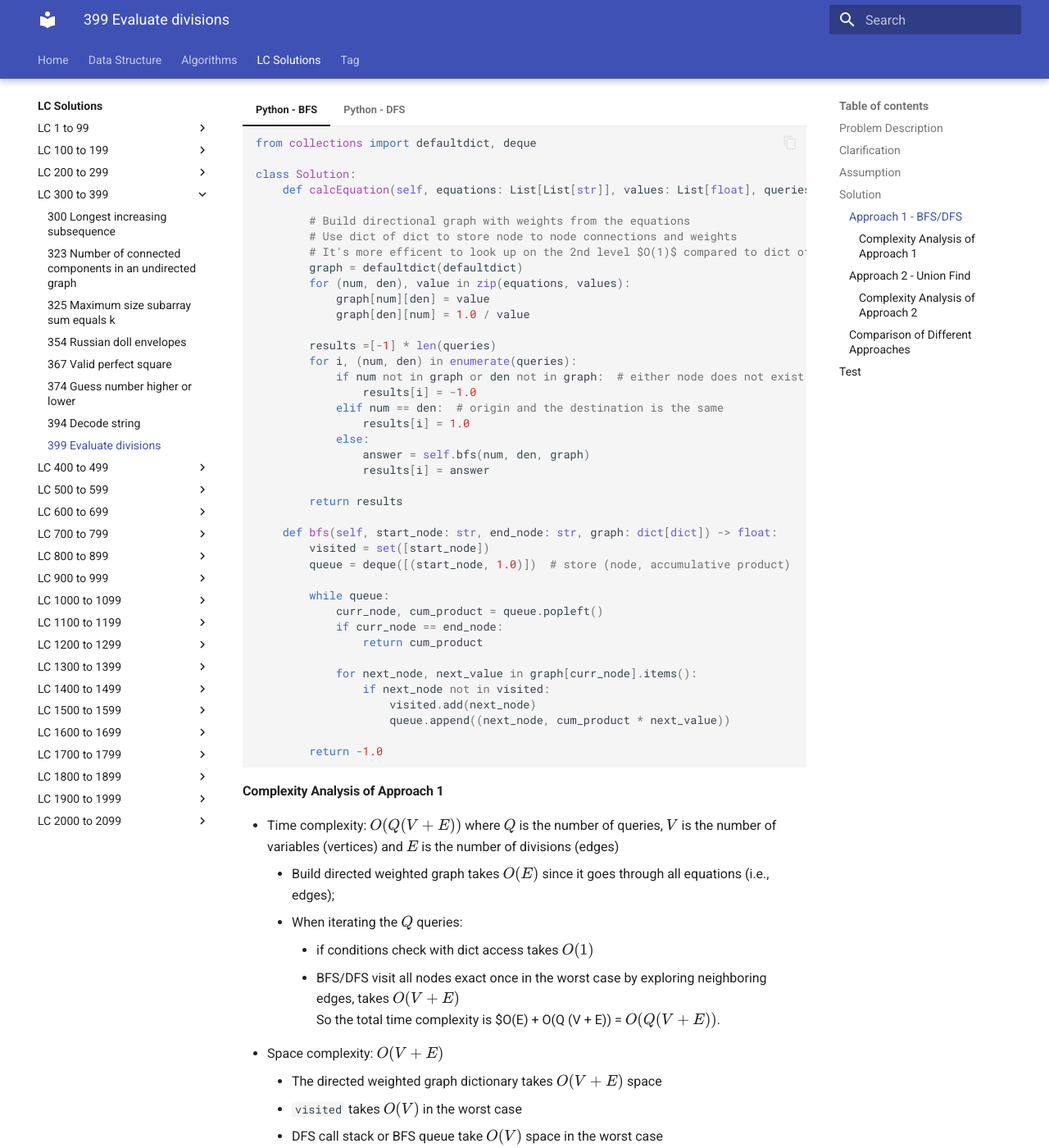
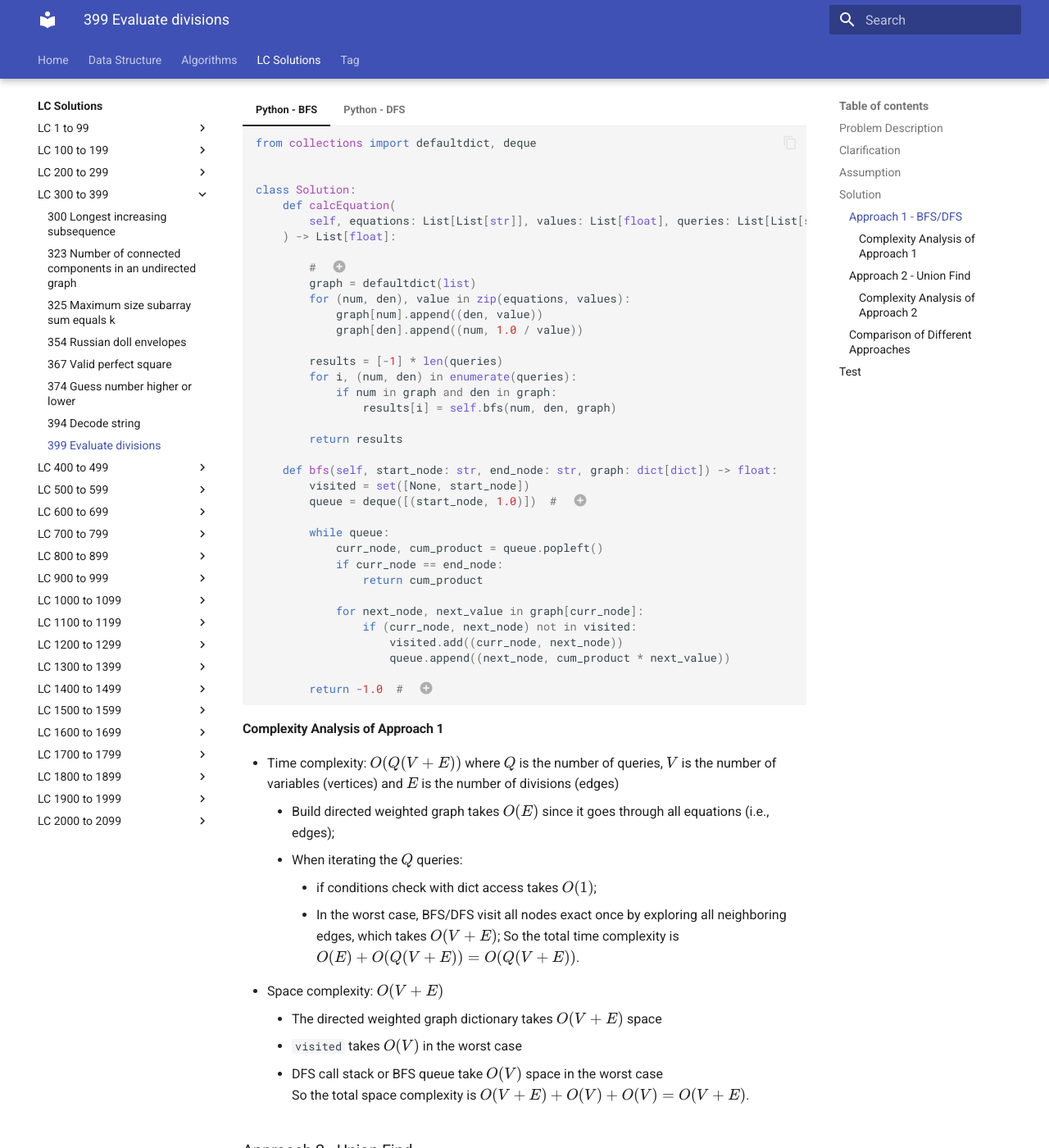
Before and after one commit to RogerLuo-Code/coding-practice, an MkDocs documentation site: the page built from docs/lc-solutions/lc0300-0399/lc0399-evaluate-division.md, in a window 1280 px wide and 1400 px high, scrolled down 1433 px. Shown: the whole window at 82% size. Built offline with MkDocs 1.6.1 and Material for MkDocs 9.7.7, drawn with Linux system fonts in a browser that asks for light colours.

Commit message:
Update solution to LC0399: Evaluate Division

````diff
--- a/docs/lc-solutions/lc0300-0399/lc0399-evaluate-division.md
+++ b/docs/lc-solutions/lc0300-0399/lc0399-evaluate-division.md
@@ -9,15 +9,22 @@
 
 ## Problem Description
 
-[LeetCode Problem 399](https://leetcode.com/problems/evaluate-division/description/): You are given an array of variable pairs `equations` and an array of real numbers `values`, where `equations[i] = [Ai, Bi]` and `values[i]` represent the equation `Ai / Bi = values[i]`. Each `Ai` or `Bi` is a string that represents a single variable.
+[LeetCode Problem 399](https://leetcode.com/problems/evaluate-division/description/):
+You are given an array of variable pairs `equations` and an array of real numbers
+`values`, where `equations[i] = [Ai, Bi]` and `values[i]` represent the equation
+`Ai / Bi = values[i]`. Each `Ai` or `Bi` is a string that represents a single variable.
 
-You are also given some `queries`, where `queries[j] = [Cj, Dj]` represents the `jth` query where you must find the answer for `Cj / Dj = ?`.
+You are also given some `queries`, where `queries[j] = [Cj, Dj]` represents the `jth`
+query where you must find the answer for `Cj / Dj = ?`.
 
-Return _the answers to all queries_. If a single answer cannot be determined, return `-1.0`.
+Return _the answers to all queries_. If a single answer cannot be determined, return
+`-1.0`.
 
-**Note:** The input is always valid. You may assume that evaluating the queries will not result in division by zero and that there is no contradiction.
+**Note:** The input is always valid. You may assume that evaluating the queries will not
+result in division by zero and that there is no contradiction.
 
-**Note:** The variables that do not occur in the list of equations are undefined, so the answer cannot be determined for them.
+**Note:** The variables that do not occur in the list of equations are undefined, so the
+answer cannot be determined for them.
 
 ## Clarification
 
@@ -30,9 +37,13 @@
 
 ## Solution
 
-We can transform the equations into directed weighted graph, where each variable is a vertex and the division relationship between variables is edge with direction and weight. The direction of edge indicates the order of division and the weight of edge indicates the result of division.
+We can transform the equations into directed weighted graph, where each variable is a
+vertex and the division relationship between variables is edge with direction and
+weight. The direction of edge indicates the order of division and the weight of edge
+indicates the result of division.
 
-For example, the equations $a / b = 2$ and $b / c = 3$ can be represented in the following graph.
+For example, the equations $a / b = 2$ and $b / c = 3$ can be represented in the
+following graph.
 
 ```mermaid
     graph LR
@@ -50,81 +61,76 @@
 
 ### Approach 1 - BFS/DFS
 
-First build the directed weighted graph from equations. Then we can use either Breadth-First Search (BFS) or Depth-First Search (DFS) to find the path between two nodes and calculate the cumulative product along the path if exists.
+First build the directed weighted graph from equations. Then we can use either
+Breadth-First Search (BFS) or Depth-First Search (DFS) to find the path between two
+nodes and calculate the cumulative product along the path if exists.
 
 === "Python - BFS"
     ```python
     from collections import defaultdict, deque
 
+
     class Solution:
-        def calcEquation(self, equations: List[List[str]], values: List[float], queries: List[List[str]]) -> List[float]:
+        def calcEquation(
+            self, equations: List[List[str]], values: List[float], queries: List[List[str]]
+        ) -> List[float]:
 
-            # Build directional graph with weights from the equations
-            # Use dict of dict to store node to node connections and weights
-            # It's more efficent to look up on the 2nd level $O(1)$ compared to dict of list which takes $O(n)$ for the 2nd level of list
-            graph = defaultdict(defaultdict)
+            #  (1)
+            graph = defaultdict(list)
             for (num, den), value in zip(equations, values):
-                graph[num][den] = value
-                graph[den][num] = 1.0 / value
+                graph[num].append((den, value))
+                graph[den].append((num, 1.0 / value))
 
-            results =[-1] * len(queries)
+            results = [-1] * len(queries)
             for i, (num, den) in enumerate(queries):
-                if num not in graph or den not in graph:  # either node does not exist
-                    results[i] = -1.0
-                elif num == den:  # origin and the destination is the same
-                    results[i] = 1.0
-                else:
-                    answer = self.bfs(num, den, graph)
-                    results[i] = answer
+                if num in graph and den in graph:
+                    results[i] = self.bfs(num, den, graph)
 
             return results
 
         def bfs(self, start_node: str, end_node: str, graph: dict[dict]) -> float:
-            visited = set([start_node])
-            queue = deque([(start_node, 1.0)])  # store (node, accumulative product)
+            visited = set([None, start_node])
+            queue = deque([(start_node, 1.0)])  #  (2)
 
             while queue:
                 curr_node, cum_product = queue.popleft()
                 if curr_node == end_node:
                     return cum_product
 
-                for next_node, next_value in graph[curr_node].items():
-                    if next_node not in visited:
-                        visited.add(next_node)
+                for next_node, next_value in graph[curr_node]:
+                    if (curr_node, next_node) not in visited:
+                        visited.add((curr_node, next_node))
                         queue.append((next_node, cum_product * next_value))
 
-            return -1.0
+            return -1.0  #  (3)
     ```
+
+    1. Build directional graph with weights from the equations. Use dict of list to
+    store node to node connections and weights.
+    2. Store `(node, cumulative product)`.
+    3. Not find end node
 
 === "Python - DFS"
     ```python
     from collections import defaultdict, deque
+
 
     class Solution:
         def calcEquation(
             self, equations: List[List[str]], values: List[float], queries: List[List[str]]
         ) -> List[float]:
 
-            # Build directional graph with weights from the equations
-            # Use dict of dict to store node to node connections and weights
-            # It's more efficent to look up on the 2nd level $O(1)$ compared to dict of list which takes $O(n)$ for the 2nd level of list
-            graph = defaultdict(defaultdict)
+            #  (1)
+            graph = defaultdict(list)
             for (num, den), value in zip(equations, values):
-                graph[num][den] = value
-                graph[den][num] = 1.0 / value
+                graph[num].append((den, value))
+                graph[den].append((num, 1.0 / value))
 
             results = [-1] * len(queries)
             for i, (num, den) in enumerate(queries):
-                if num not in graph or den not in graph:  # either node does not exist
-                    results[i] = -1.0
-                elif num == den:  # origin and the destination is the same
-                    results[i] = 1.0
-                elif den in graph[num]:
-                    results[i] = graph[num][den]
-                else:
-                    visited = set()
-                    answer = self.dfs(num, den, graph, visited, 1.0)
-                    results[i] = answer
+                if num in graph and den in graph:
+                    visited = set([(None, num)])
+                    results[i] = self.dfs(num, den, graph, visited, 1.0)
 
             return results
 
@@ -133,33 +139,39 @@
             curr_node: str,
             target_node: str,
             graph: dict[dict],
-            visited: set[str],
+            visited: set,
             cum_product: float,
         ) -> float:
-            visited.add(curr_node)
-
             if curr_node == target_node:
                 return cum_product
 
-            for next_node, next_value in graph[curr_node].items():
-                if next_node not in visited:
-                    visited.add(next_node)
-                    answer = self.dfs(next_node, target_node, graph, visited, cum_product * next_value)
-                    if answer > -1.0:
-                        return answer
+            for next_node, next_value in graph[curr_node]:
+                if (curr_node, next_node) not in visited:
+                    visited.add((curr_node, next_node))
+                    result = self.dfs(
+                        next_node, target_node, graph, visited, cum_product * next_value
+                    )
+                    if result > -1.0:
+                        return result
 
-            return -1.0
+            return -1.0  #  (2)
     ```
+
+    1. Build directional graph with weights from the equations. Use dict of list to
+    store node to node connections and weights.
+    2. Not find end node
 
 #### Complexity Analysis of Approach 1
 
 - Time complexity: $O(Q (V + E))$ where $Q$ is the number of queries, $V$ is the number
 of variables (vertices) and $E$ is the number of divisions (edges)
-    - Build directed weighted graph takes $O(E)$ since it goes through all equations (i.e., edges);
+    - Build directed weighted graph takes $O(E)$ since it goes through all equations
+    (i.e., edges);
     - When iterating the $Q$ queries:
-        - if conditions check with dict access takes $O(1)$
-        - BFS/DFS visit all nodes exact once in the worst case by exploring neighboring edges, takes $O(V + E)$
-    So the total time complexity is $O(E) + O(Q (V + E)) = $O(Q (V + E))$.
+        - if conditions check with dict access takes $O(1)$;
+        - In the worst case, BFS/DFS visit all nodes exact once by exploring all
+        neighboring edges, which takes $O(V + E)$;
+    So the total time complexity is $O(E) + O(Q (V + E)) = O(Q (V + E))$.
 - Space complexity: $O(V + E)$
     - The directed weighted graph dictionary takes $O(V + E)$ space
     - `visited` takes $O(V)$ in the worst case
@@ -168,12 +180,24 @@
 
 ### Approach 2 - Union Find
 
-The problem can also be solved by customized union-find data structure. We can use union-find data structure to easily determine whether there is a path between two vertices. But we need some **customization** to calculate the cumulative product along the path:
+The problem can also be solved by customized union-find data structure. We can use
+union-find data structure to easily determine whether there is a path between two
+vertices. But we need some **customization** to calculate the cumulative product along
+the path:
 
-- Build a map between `node` as a key and `(root, weight)` as a value. The `weight` is a ratio between `node` and `root`, i.e., `weight = node / root`
-- In the `find(x)` function, update the new `weight` element besides updating `root` normally. We can still use path compression and recursively update all the root node in the path to root. The weight between the current node `x` and `root`, `x / root` is calculated using, `x / root = (x / parent) * (parent / root)`. Note that `find(parent)` will return updated weight between `parent` and `root`, `parent / root`.
-- In the `union(x, y, x_y_weight)` function, merge `root[x]` into `root[y]` branches by making `root[root[x]] = root[y]` and calculating the weight between `root[x]` and `root[y]`, `root[x] / root[y] = (x / y) * (y / root[y]) / (x / root[x])`. Note that when merging `root[y]` into `root[x]`, the weight is between `root[y]` and `root[x]`, `root[y] / root[x] = (x / root[x]) / ((x / y) * (y / root[y]))`. Refer to diagrams below for illustrations.
-
+- Build a map between `node` as a key and `(root, weight)` as a value. The `weight` is a
+ratio between `node` and `root`, i.e., `weight = node / root`
+- In the `find(x)` function, update the new `weight` element besides updating `root`
+normally. We can still use path compression and recursively update all the root node in
+the path to root. The weight between the current node `x` and `root`, `x / root` is
+calculated using, `x / root = (x / parent) * (parent / root)`. Note that `find(parent)`
+will return updated weight between `parent` and `root`, `parent / root`.
+- In the `union(x, y, x_y_weight)` function, merge `root[x]` into `root[y]` branches by
+making `root[root[x]] = root[y]` and calculating the weight between `root[x]` and
+`root[y]`, `root[x] / root[y] = (x / y) * (y / root[y]) / (x / root[x])`. Note that when
+merging `root[y]` into `root[x]`, the weight is between `root[y]` and `root[x]`,
+`root[y] / root[x] = (x / root[x]) / ((x / y) * (y / root[y]))`. Refer to diagrams below
+for illustrations.
 
 ```mermaid
     graph LR
@@ -211,7 +235,8 @@
 With the customized union-find structure, we can
 
 1. iterate through each equation and union them with divisions
-2. evaluate the query one by one. If both variables, `x` and `y`, have the same `root`. Then we can calculate `x / y = (x / root) / (y / root)`.
+2. evaluate the query one by one. If both variables, `x` and `y`, have the same `root`.
+Then we can calculate `x / y = (x / root) / (y / root)`.
 
 === "python"
     ```python
@@ -299,9 +324,14 @@
 
 #### Complexity Analysis of Approach 2
 
-- Time complexity: $O((Q + E) \alpha(V))$ where $Q$ is number of queries, $E$ is the number of equations (i.e., edges), and $V$ is the number of variables (i.e., vertices)
-    - For union all equations, it takes $O(E)$ iterations to go through all equations. Each iteration calls `union` function and takes $O(\alpha(V))$ time complexity. So union all equations take $O(E \alpha(V))$;
-    - For evaluating all queries, it takes $O(Q)$ iterations to go through all queries. Each iteration may call `find` function and take $O(\alpha(V))$ in the worst case. So evaluation queries take $O(Q \alpha(V))$;
+- Time complexity: $O((Q + E) \alpha(V))$ where $Q$ is number of queries, $E$ is the
+number of equations (i.e., edges), and $V$ is the number of variables (i.e., vertices)
+    - For union all equations, it takes $O(E)$ iterations to go through all equations.
+    Each iteration calls `union` function and takes $O(\alpha(V))$ time complexity. So
+    union all equations take $O(E \alpha(V))$;
+    - For evaluating all queries, it takes $O(Q)$ iterations to go through all queries.
+    Each iteration may call `find` function and take $O(\alpha(V))$ in the worst case.
+    So evaluation queries take $O(Q \alpha(V))$;
     - Build result array takes $O(Q)$;
     So the total time complexity is $O(E \alpha(V)) + O(Q \alpha(V)) + O(Q) = O((Q + E) \alpha(V))$.
 - Space complexity: $O(V)$
````
